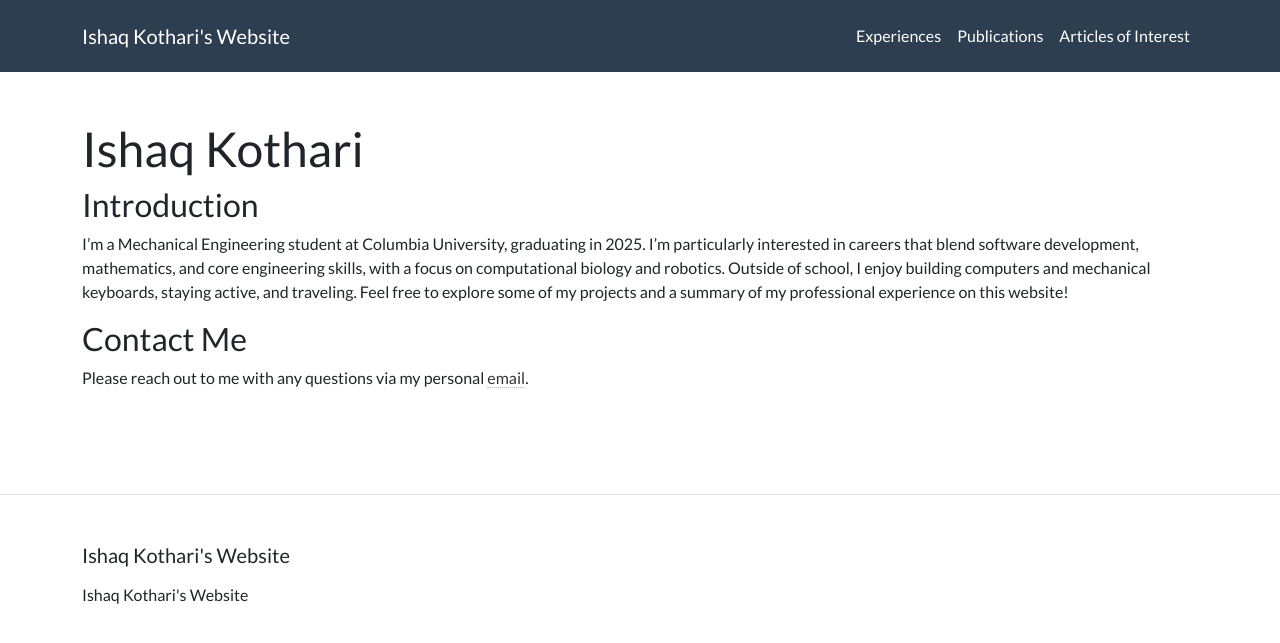
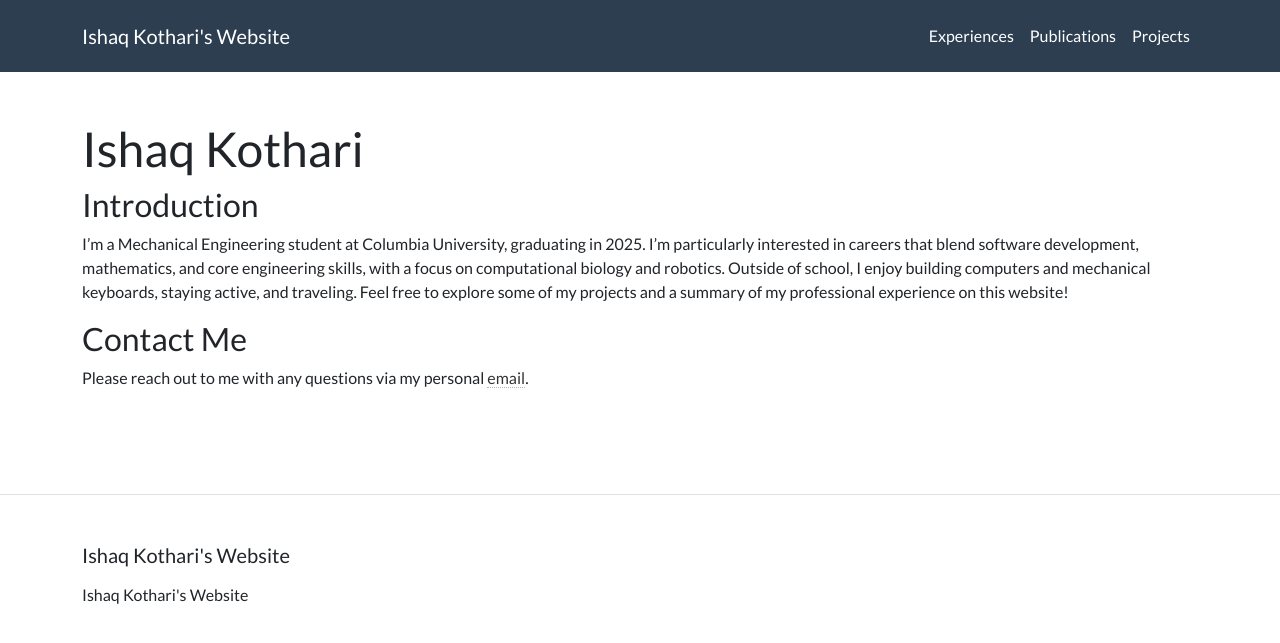
Before and after one commit to ishaqkothari/ishaqkothari.github.io, a Jekyll site: the page built from index.md, in a window 1280 px wide. Shown: the top 643 px of the page. Built offline with Jekyll 4.4.1, drawn with Linux system fonts in a browser that asks for light colours.

Commit message:
Update header.html

```diff
--- a/_includes/header.html
+++ b/_includes/header.html
@@ -24,7 +24,7 @@
           <a class="nav-link" href="https://ishaqkothari.github.io/publications.html">Publications</a>
         </li>
         <li class="nav-item">
-          <a class="nav-link" href="https://ishaqkothari.github.io/articlesofinterest.html">Articles of Interest</a>
+          <a class="nav-link" href="https://ishaqkothari.github.io/articlesofinterest.html">Projects</a>
           </li>
 
       </ul>
```
